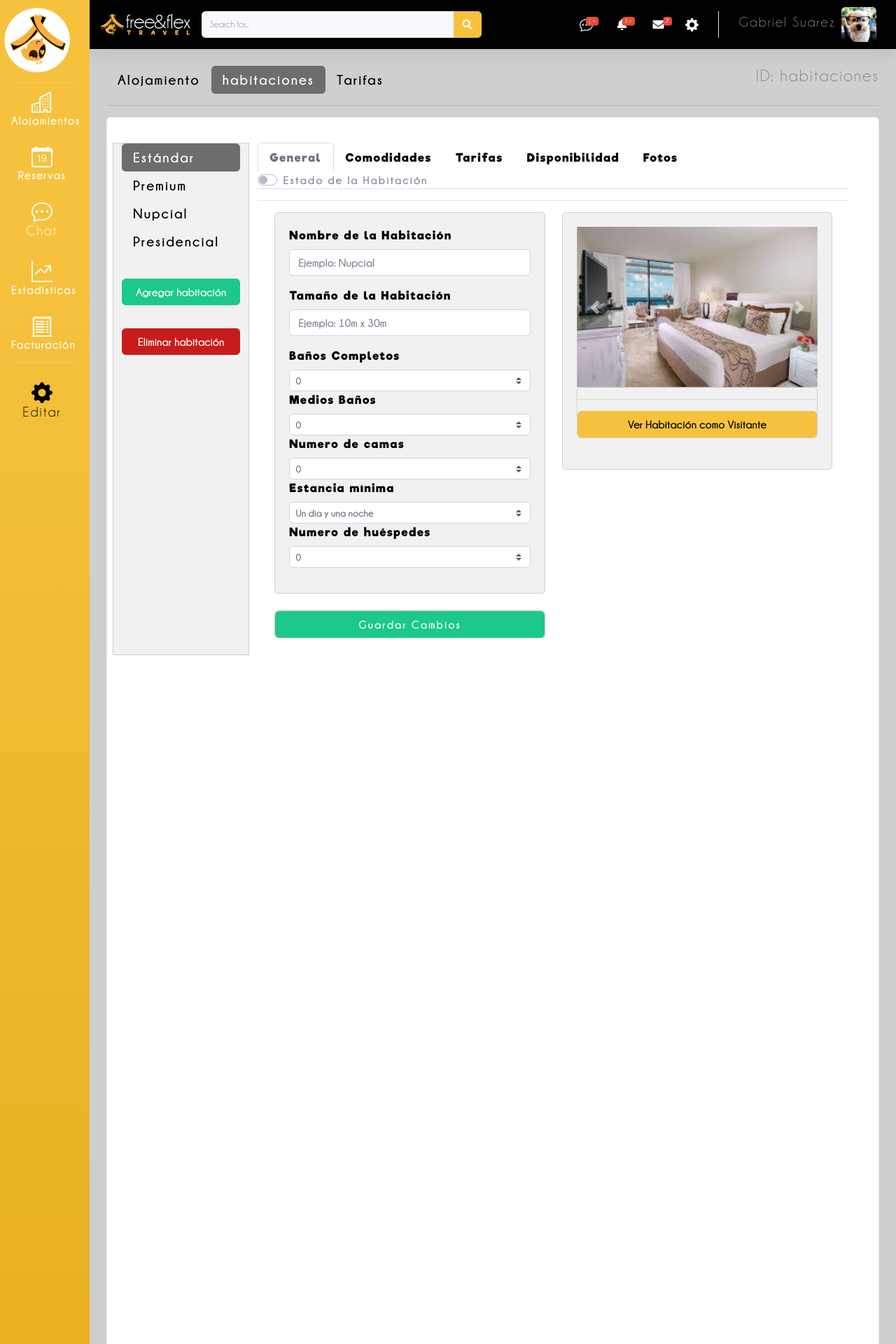
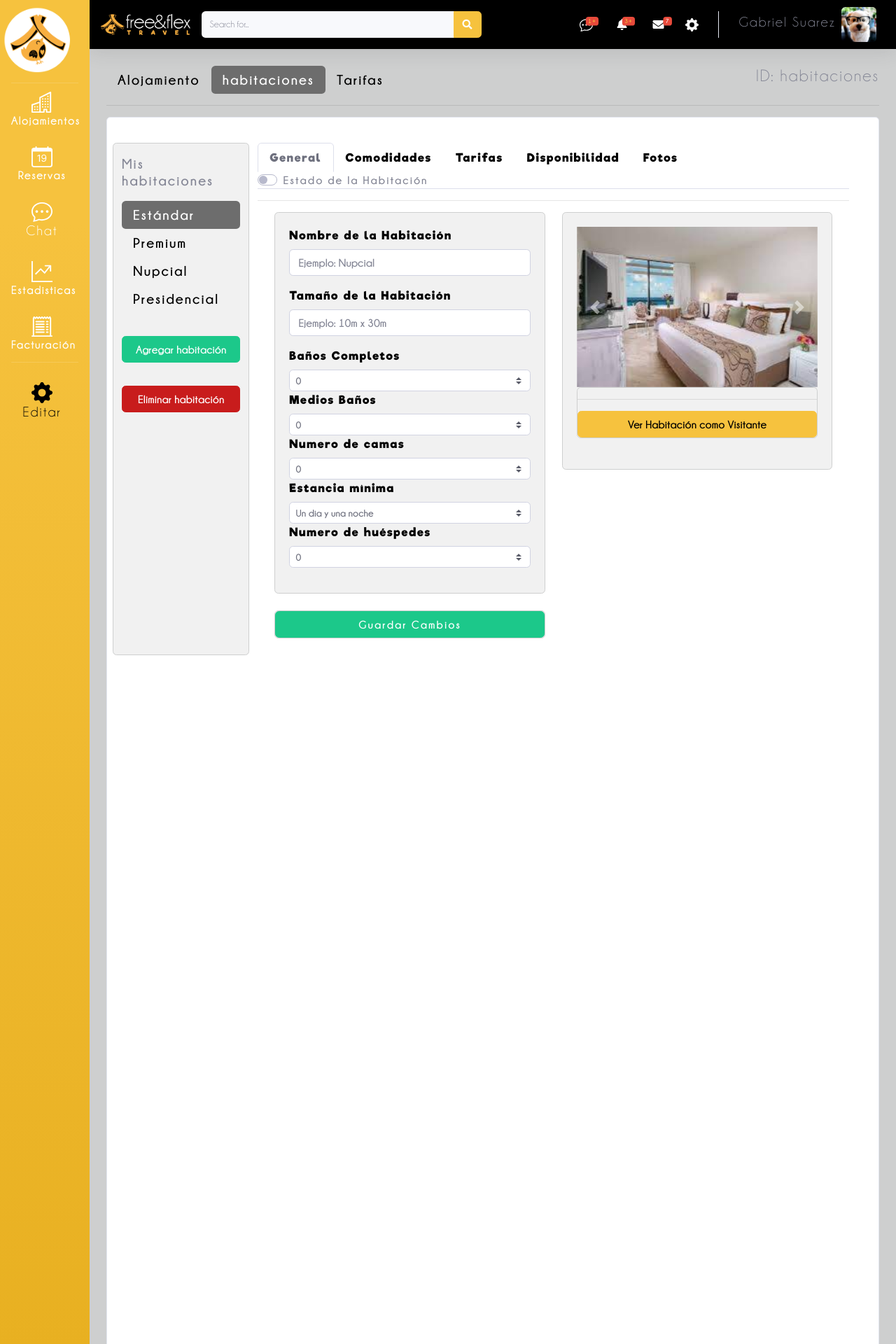
Before and after one commit to CodericDev/FreeFlexNew, a Jekyll site: the page built from habitaciones.html, in a window 1280 px wide. Shown: the top 1920 px of the page at 70% size. Built offline with Jekyll 4.4.1, drawn with Linux system fonts in a browser that asks for light colours.

Commit message:
que hice

```diff
--- a/css/custom.css
+++ b/css/custom.css
@@ -196,3 +196,7 @@
     color: #fff;
     background-color: #6d6d6d;
 }
+
+.espacio {
+    margin-top: 0rem;
+}
--- a/habitaciones.html
+++ b/habitaciones.html
@@ -27,9 +27,12 @@
   <div class="card-body ">
 
       <div class="row">
-            <div class="col-3 clase1 f-gris">
+            <div class="col-3 clase1 f-gris rounded">
               <div class="nav flex-column nav-pills negritas h5" id="v-pills-tab" role="tablist" aria-orientation="vertical">
 
+                <hr class="sidebar-divider espacio">
+                   <a class="bold">Mis habitaciones</a>
+                <hr class="sidebar-divider espacio">
                 <a class="nav-link active" id="v-pills-home-tab" data-toggle="pill" href="#v-pills-home" role="tab" aria-controls="v-pills-home" aria-selected="true">Estándar</a>
                 <a class="nav-link" id="v-pills-profile-tab" data-toggle="pill" href="#v-pills-profile" role="tab" aria-controls="v-pills-profile" aria-selected="false">Premium</a>
                 <a class="nav-link" id="v-pills-messages-tab" data-toggle="pill" href="#v-pills-messages" role="tab" aria-controls="v-pills-messages" aria-selected="false">Nupcial</a>
```
Also changed, not shown: 1 other file.
